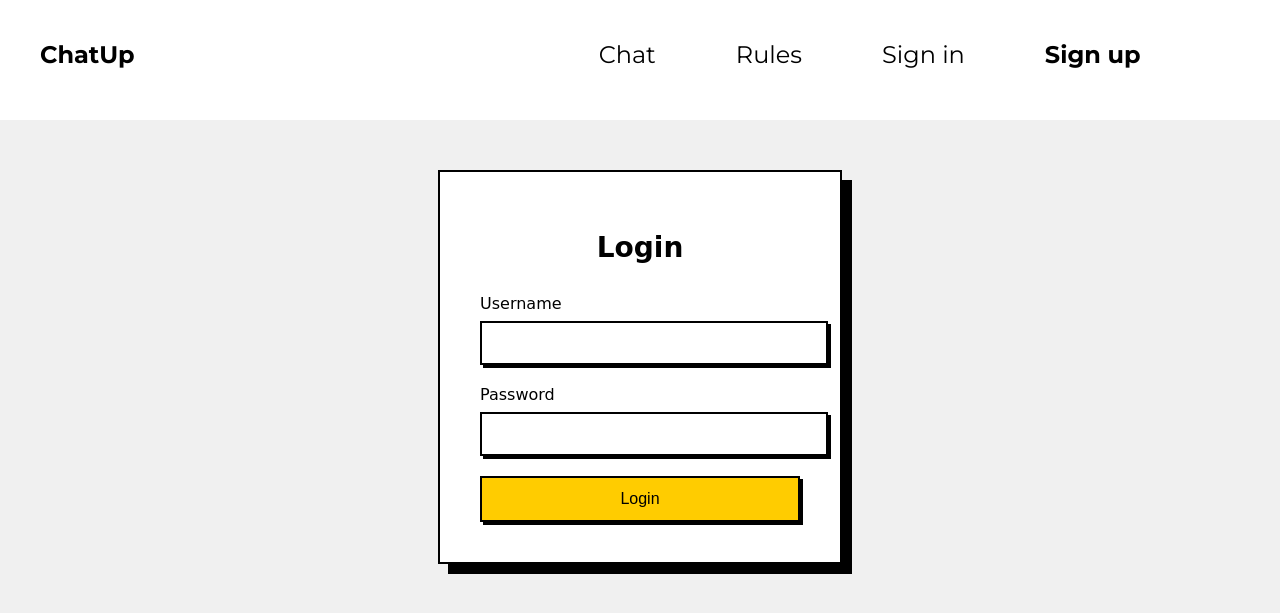
After one commit to Eloy527/chatup, a Django app: page /registration/login/ in a window 1280 px wide. The commit adds this page. Shown: the top 613 px of the page. Run offline with Django 5.2, Linux system fonts and the light colour scheme.

Commit message:
add login and made acount and changed styles

```diff
--- a/chatup/chatup/settings.py
+++ b/chatup/chatup/settings.py
@@ -120,6 +120,10 @@ USE_TZ = True
 STATIC_URL = '/static/'
 STATICFILES_DIRS = [BASE_DIR / "static",]  # Додайте це, якщо у вас є папка 'static'
 
+
+LOGIN_REDIRECT_URL = '/'
+LOGOUT_REDIRECT_URL = '/'
+
 # Default primary key field type
 # https://docs.djangoproject.com/en/5.1/ref/settings/#default-auto-field
 
--- a/chatup/home/static/home/style/style.css
+++ b/chatup/home/static/home/style/style.css
@@ -2,8 +2,9 @@
 header {
   font-family: "Montserrat", sans-serif;
   height: 15vh;
-  background-color: darkgray;
+  background-color: rgb(255, 255, 255);
   display: flex;
+
 }
 header h2 {
   margin: 0;
@@ -19,18 +20,9 @@ header a {
 #name_user {
   font-weight: bold;
 }
-#btn_sign_up{
-    height: 8vh;
-    width: 8vw;
-    margin-top: 3vh;
-
-    font-size: x-large;
-    background-color: darkgray;
-    border-color: dark;
-    border-radius: 15px;
-}
 
 body {
+  font-family: "Comic Sans MS", sans-serif;
+  background-color: #f0f0f0;
   margin: 0;
-  background-color: rgb(210, 210, 210);
 }
--- a/chatup/home/urls.py
+++ b/chatup/home/urls.py
@@ -2,5 +2,5 @@ from django.urls import path
 from . import views
 
 urlpatterns = [
-    path('', views.homepage)
+    path('', views.homepage, name='chat')
 ]
--- a/chatup/home/views.py
+++ b/chatup/home/views.py
@@ -1,4 +1,4 @@
 from django.shortcuts import render
 
 def homepage(request):
-    return render(request, 'home/html/index.html')
+    return render(request, 'home/html/index.html', {'username': request.user.username})
--- /dev/null
+++ b/chatup/registration/templates/registration/login.html
@@ -0,0 +1,135 @@
+<!DOCTYPE html>
+<html lang="en">
+  <head>
+    <meta charset="UTF-8" />
+    <meta name="viewport" content="width=device-width, initial-scale=1.0" />
+    {% load static %}
+    <link rel="stylesheet" href="{% static 'home/style/style.css' %}" />
+    <title>Login</title>
+    <style>
+      @import url("https://fonts.googleapis.com/css2?family=Montserrat:ital,wght@0,100..900;1,100..900&family=Roboto+Mono:ital,wght@0,100..700;1,100..700&display=swap");
+
+
+
+      header {
+        font-family: "Montserrat", sans-serif;
+        height: 15vh;
+        background-color: rgb(255, 255, 255);
+        display: flex;
+      }
+
+      h2 {
+        margin: 0;
+      }
+
+      header a {
+        text-decoration: none;
+        color: black;
+        font-size: x-large;
+        padding: 5vh;
+      }
+
+      .login-container {
+        background: white;
+        border: 2px solid #000;
+        padding: 40px;
+        width: 320px;
+        box-shadow: 10px 10px 0 #000;
+        text-align: center;
+        margin: 50px auto; /* center the login container and add margin from top */
+      }
+
+      h1 {
+        font-size: 28px;
+        margin-bottom: 30px;
+      }
+
+      .input-group {
+        margin-bottom: 20px;
+        text-align: left;
+      }
+
+      label {
+        display: block;
+        margin-bottom: 8px;
+        font-size: 16px;
+      }
+
+      input {
+        width: 100%;
+        padding: 12px;
+        border: 2px solid #000;
+        box-shadow: 3px 3px 0 #000;
+        font-size: 14px;
+      }
+
+      button {
+        background-color: #ffcc00;
+        border: 2px solid #000;
+        padding: 12px;
+        width: 100%;
+        cursor: pointer;
+        box-shadow: 3px 3px 0 #000;
+        font-size: 16px;
+      }
+
+      button:hover {
+        background-color: #ffeb3b;
+      }
+
+      @media (max-width: 600px) {
+        .login-container {
+          width: 90%;
+          padding: 30px;
+        }
+      }
+    </style>
+  </head>
+  <body>
+    <header>
+      <h2>ChatUp</h2>
+      <a href="{% url 'chat' %}">Chat</a>
+      <a href="#">Rules</a>
+
+      {% if user.is_authenticated %}
+      <a href="#" id="name_user">{{ user.username }}</a>
+      <form action="{% url 'logout' %}" method="post" style="display: inline">
+        {% csrf_token %}
+        <button
+          type="submit"
+          style="
+            height: 8vh;
+            width: 8vw;
+            margin-top: 3vh;
+            font-size: x-large;
+            background-color: darkgray;
+            border-color: dark;
+            border-radius: 15px;
+          "
+        >
+          Logout
+        </button>
+      </form>
+      {% else %}
+      <a href="{% url 'login' %}">Sign in</a>
+      <a href="{% url 'signup' %}" style="font-weight: bolder">Sign up</a>
+      {% endif %}
+    </header>
+
+    <div class="login-container">
+      <h1>Login</h1>
+      <form method="post" id="loginForm">
+        {% csrf_token %}
+        <div class="input-group">
+          <label for="username">Username</label>
+          <input type="text" id="username" name="username" required />
+        </div>
+        <div class="input-group">
+          <label for="password">Password</label>
+          <input type="password" id="password" name="password" required />
+        </div>
+        <button type="submit">Login</button>
+      </form>
+    </div>
+  </body>
+</html>
--- a/chatup/registration/urls.py
+++ b/chatup/registration/urls.py
@@ -1,6 +1,9 @@
 from django.urls import path
+from django.contrib.auth import views as auth_views
 from . import views
 
 urlpatterns = [
-    path('sign_in', views.sign_in)
+    path('login/', auth_views.LoginView.as_view(), name='login'),
+ path('logout/', auth_views.LogoutView.as_view(), name='logout'),
+ path('signup/', views.SignUp.as_view(), name='signup'),
 ]
```
Also changed, not shown: chatup/home/templates/home/html/index.html (+25 -7 lines), chatup/registration/forms.py (added, +10 -0 lines), chatup/registration/templates/registration/html/sign_in.html (deleted, +0 -57 lines), chatup/registration/templates/registration/signup.html (added, +125 -0 lines), chatup/registration/views.py (+7 -4 lines), README.md, chatup/db.sqlite3.
